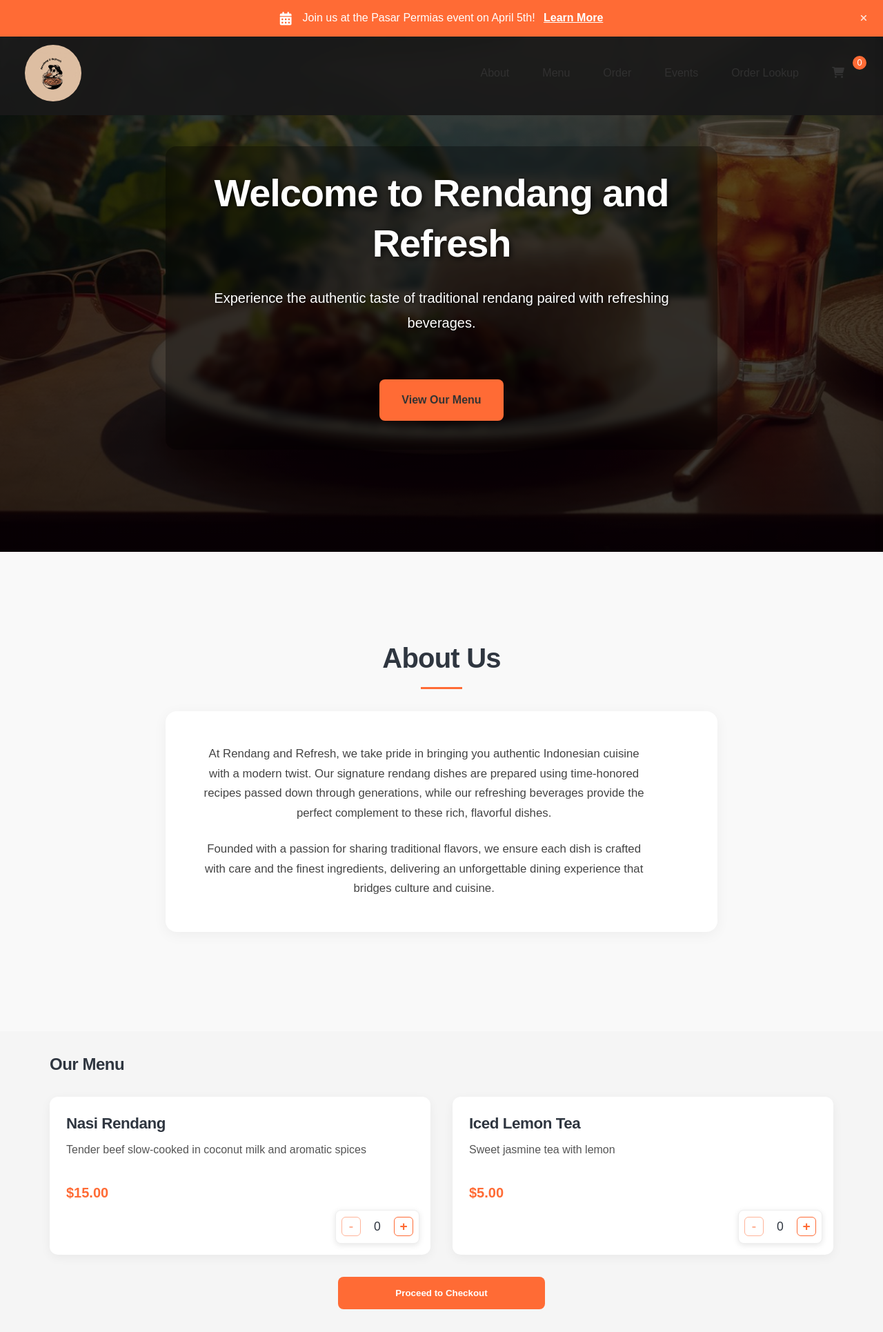
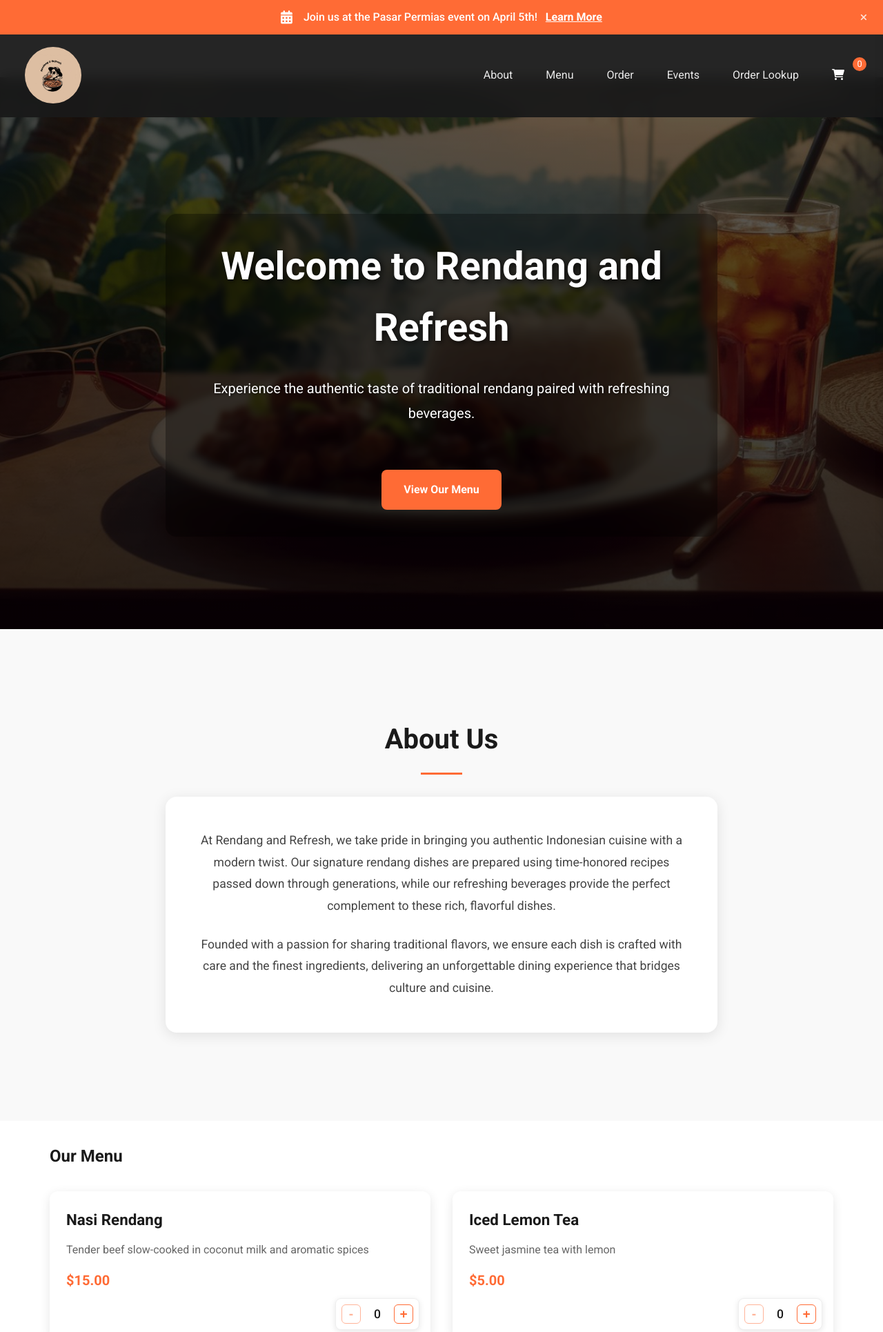
Before and after one commit to adam4788/RendangWebsite, a Flask app: page / in a window 1280 px wide. Shown: the top 1931 px of the page at 69% size. Run offline with Flask 3, Linux system fonts and the light colour scheme.

Commit message:
Restored to '8665b6b9385bd12dfae6042eea8e9985c72cf979'
Replit-Restored-To: 8665b6b9385bd12dfae6042eea8e9985c72cf979

```diff
--- a/static/css/style.css
+++ b/static/css/style.css
@@ -2,13 +2,6 @@
 :root {
     --banner-height: 45px;
     --total-offset: calc(var(--banner-height) + 60px);
-    --primary-color: #2f3640;
-    --accent-color: #FF6B35;
-    --text-color: #333;
-    --background-color: #f5f5f5;
-    --background-light: #f9f9f9;
-    --shadow-color: rgba(0, 0, 0, 0.05);
-    --text-shadow: 1px 1px 1px rgba(0, 0, 0, 0.1);
 }
 .announcement-banner {
     background-color: var(--accent-color);
@@ -71,7 +64,18 @@
     opacity: 1;
 }
 
-
+/* Base Styles */
+:root {
+    --primary-color: #1A1A1A;
+    --accent-color: #FF6B35;
+    --text-color: #FFFFFF;
+    --secondary-color: #FFDAB9;
+    --background-light: #f9f9f9;
+    --shadow-color: rgba(0, 0, 0, 0.1);
+    --banner-height: 3rem;
+    --nav-height: 4rem;
+    --total-offset: calc(var(--banner-height) + var(--nav-height));
+}
 
 html {
     scroll-behavior: smooth;
@@ -86,16 +90,11 @@ html {
 }
 
 body {
-    font-family: 'Poppins', sans-serif;
-    line-height: 1.8;
-    color: var(--text-color);
-    background-color: var(--background-color);
-    margin: 0;
-    padding: 0;
+    font-family: 'Roboto', sans-serif;
+    line-height: 1.6;
+    color: var(--primary-color);
     overflow-x: hidden;
-    font-size: 16px;
-    -webkit-font-smoothing: antialiased;
-    -moz-osx-font-smoothing: grayscale;
+    padding-top: var(--total-offset);
 }
 
 section {
@@ -391,10 +390,9 @@ section.visible {
 }
 
 .menu-item p {
-    color: #555;
-    font-size: 1rem;
-    margin-bottom: 2rem;
-    line-height: 1.5;
+    color: #666;
+    margin-bottom: 1rem;
+    flex-grow: 1;
 }
 
 .menu-item .price {
@@ -1140,7 +1138,7 @@ section.visible {
 .event-highlights h3 {
     color: var(--primary-color);
     margin-bottom: 1rem;
-    fontsize: 1.3rem;
+    font-size: 1.3rem;
 }
 
 .event-highlights ul {
@@ -1531,7 +1529,7 @@ section.visible {
 .about-text {
     color: #444;
     font-size: 1.1rem;
-    line-height: 1.7;
+    line-height: 1.8;
 }
 
 .about-text p {
@@ -1583,19 +1581,3 @@ html {
 [id] {
     scroll-margin-top: var(--total-offset);
 }
-
-h1, h2, h3, h4, h5, h6 {
-    font-weight: 700;
-    line-height: 1.3;
-    margin-top: 0;
-    margin-bottom: 1.2rem;
-    color: var(--primary-color);
-    letter-spacing: -0.02em;
-}
-
-p {
-    margin-top: 0;
-    margin-bottom: 1.2rem;
-    font-size: 1.05rem;
-    max-width: 70ch;
-}
```
